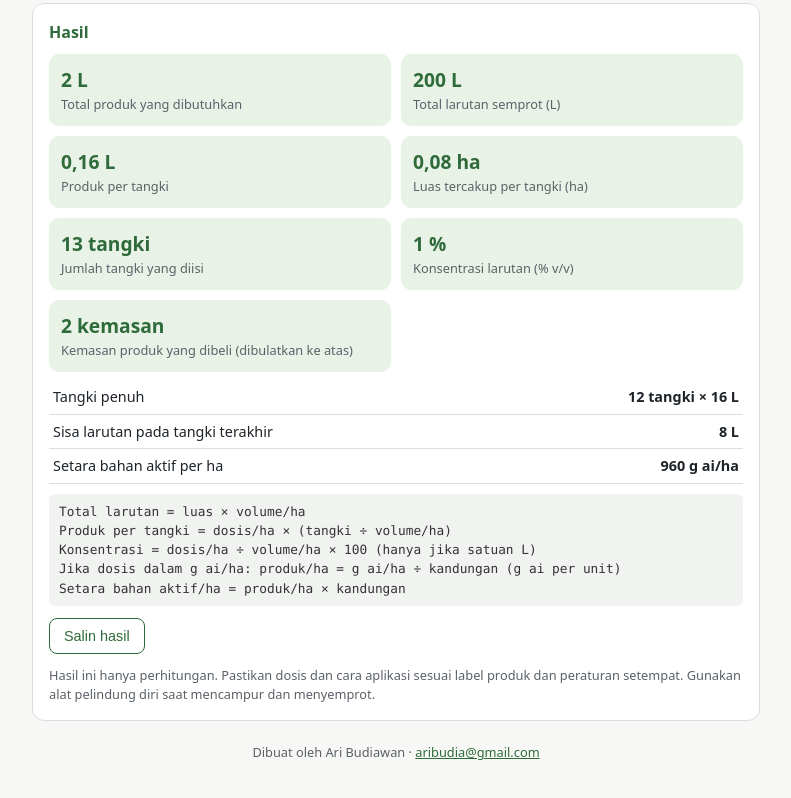
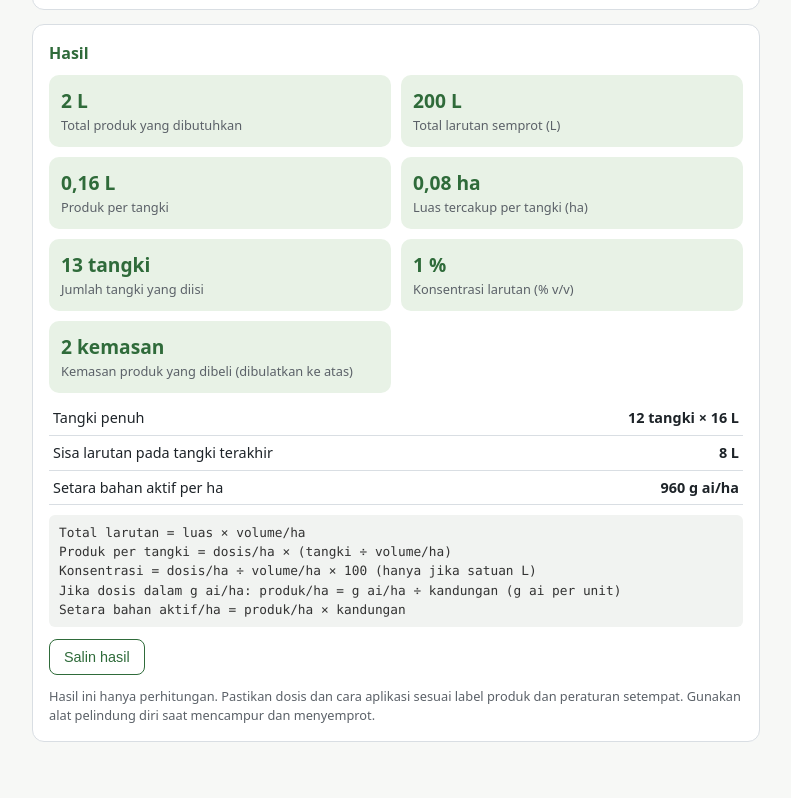
Before and after one commit to aribudiawan-droid/kalkulator-pestisida, a plain HTML site: page index.html in a window 1280 px wide. Shown: the part 672-1470 px from the top of the page, without its empty margins (244-1035 px from the left). After the commit the page ends 1444 px from the top, so only its background shows below. Drawn offline with Linux system fonts and the light colour scheme.

Commit message:
Pindahkan kredit ke bawah judul aplikasi
Co-Authored-By: Claude Haiku 5.5 <noreply@anthropic.com>
Claude-Session: https://claude.ai/code/session_019rSg3iqrhLSNEnug4T4T7F

```diff
--- a/index.html
+++ b/index.html
@@ -43,6 +43,7 @@
 <body>
 <header>
   <h1>Kalkulator Dosis dan Volume Semprot</h1>
+  <div style="font-size:.8rem;opacity:.9;margin-top:2px">Dibuat oleh Ari Budiawan · <a href="mailto:aribudia@gmail.com" style="color:#fff;text-decoration:underline">aribudia@gmail.com</a></div>
   <p>Hitung kebutuhan herbisida per lahan dan kalibrasi nozzle di lapangan.</p>
 </header>
 
@@ -194,9 +195,6 @@
       <div class="catatan">Ulangi pengukuran 2 sampai 3 kali dan ambil rata-ratanya. Periksa nozzle yang tersumbat atau aus, karena output yang tidak merata menyebabkan dosis tidak tepat.</div>
     </div>
   </section>
-  <footer style="max-width:760px;margin:0 auto;padding:8px 16px 28px;font-size:.8rem;color:var(--abu);text-align:center">
-    Dibuat oleh Ari Budiawan · <a href="mailto:aribudia@gmail.com" style="color:var(--hijau)">aribudia@gmail.com</a>
-  </footer>
 </main>
 
 <script>
```
